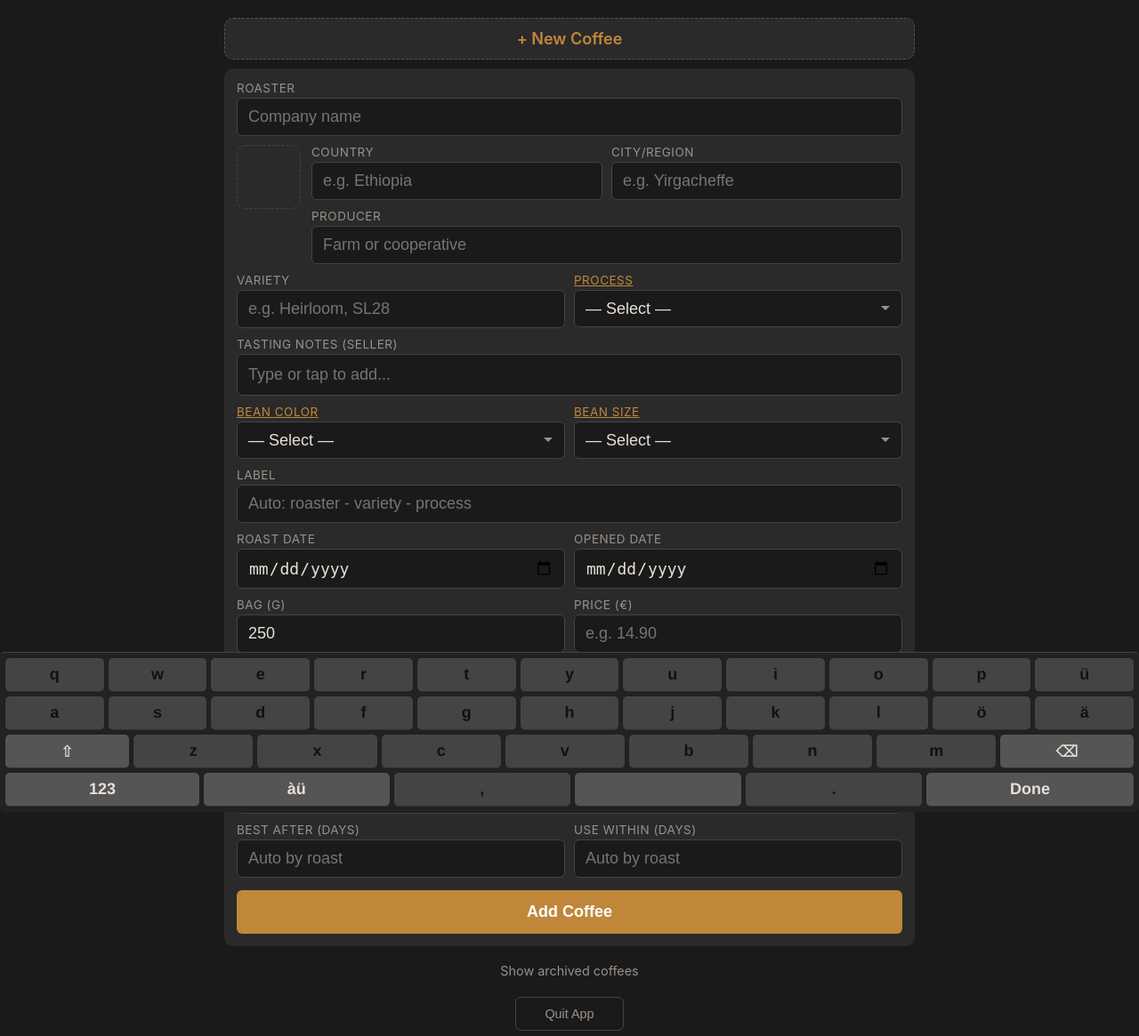
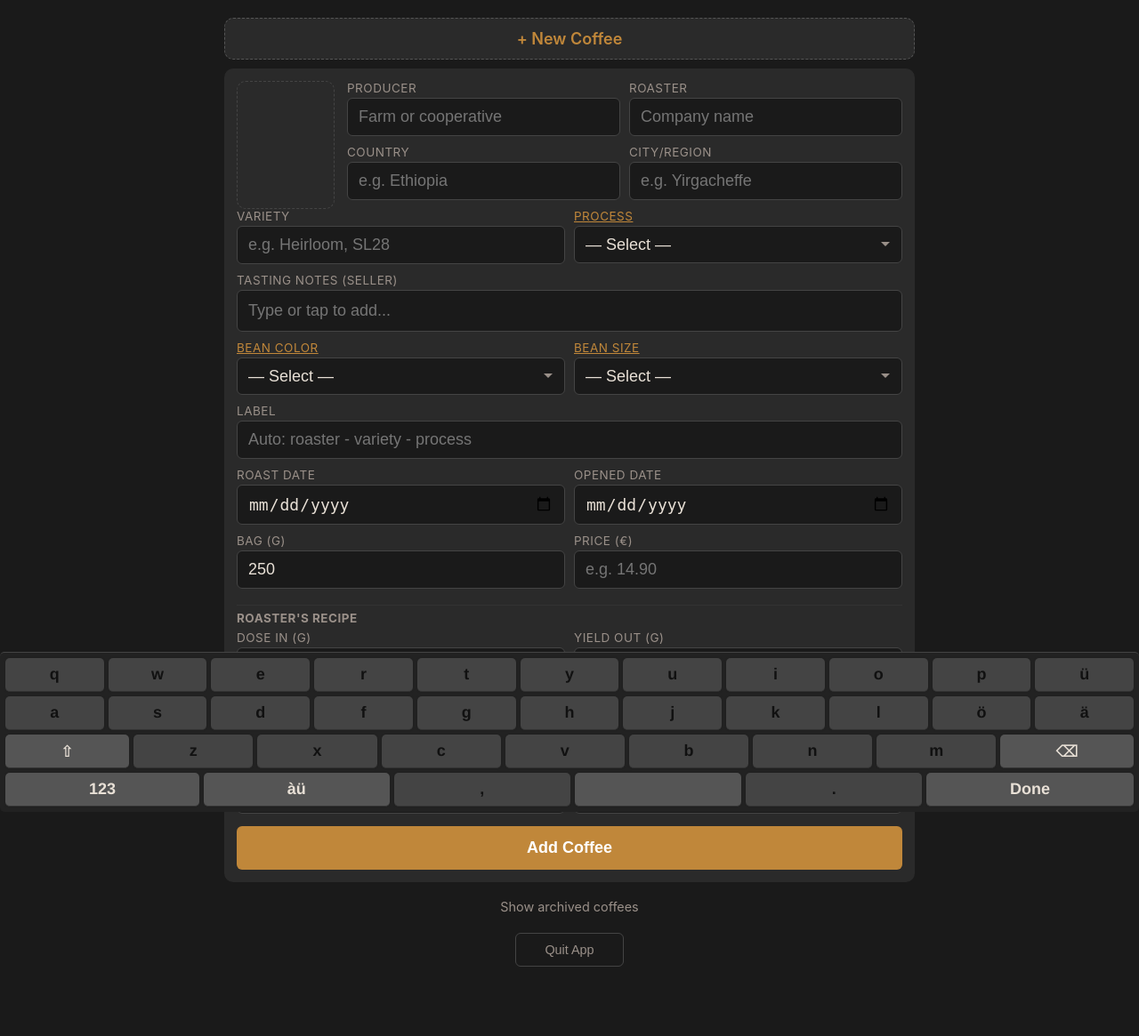
Before and after one commit to Inesteem/OptimizeYourCoffee, a Flask app: page / in a window 1280 px wide, after a click on "+ New Coffee". Shown: the part 67-1232 px from the top of the page at 89% size. After the commit the page ends 1154 px from the top, so only its background shows below. Run offline with Flask 3, Linux system fonts and the light colour scheme; data that the repository does not hold is empty.

Commit message:
Enlarge origin map preview to 110px square, 2x2 field grid, fix bean size popup
Origin map preview enlarged to 110x110px (aspect-ratio: 1) with the
fields arranged in a 2x2 grid beside it:
  Producer | Roaster
  Country  | City/Region

Roaster field moved from standalone into the origin group.
Bean size popup left-aligned (was centered, clipping text on right).

Co-Authored-By: Claude Opus 4.6 (1M context) <noreply@anthropic.com>

```diff
--- a/coffee-app/static/coffeeinfo.js
+++ b/coffee-app/static/coffeeinfo.js
@@ -124,7 +124,7 @@
         var overlay = document.createElement('div');
         overlay.className = 'roast-guide-overlay';
         overlay.innerHTML =
-            '<div class="roast-guide-panel" style="max-width:420px">' +
+            '<div class="roast-guide-panel bean-size-panel">' +
                 '<div class="info-popup-title">Bean Size Guide</div>' +
                 '<table class="bean-size-table">' +
                     '<tr><th>Size</th><th>Screen</th><th>Diameter</th><th>Typical</th></tr>' +
--- a/coffee-app/static/style.css
+++ b/coffee-app/static/style.css
@@ -1173,17 +1173,17 @@ header h1 {
 /* Origin map preview in add-coffee form */
 .origin-group {
     display: flex;
-    gap: 12px;
-    align-items: flex-start;
+    gap: 14px;
+    align-items: stretch;
 }
 
 .origin-map-preview {
-    width: 72px;
+    width: 110px;
     flex-shrink: 0;
     display: flex;
     align-items: center;
     justify-content: center;
-    min-height: 72px;
+    aspect-ratio: 1;
 }
 
 .origin-map-preview:empty {
@@ -1193,8 +1193,9 @@ header h1 {
 }
 
 .origin-map-preview img {
-    width: 72px;
-    height: auto;
+    width: 100%;
+    height: 100%;
+    object-fit: contain;
     opacity: 0.9;
 }
 
@@ -1223,6 +1224,11 @@ header h1 {
     padding: 5px 8px;
     color: var(--text);
     border-bottom: 1px solid #333;
+}
+
+.bean-size-panel {
+    text-align: left;
+    max-width: 460px;
 }
 
 .bean-size-hint {
--- a/coffee-app/templates/step1_coffee.html
+++ b/coffee-app/templates/step1_coffee.html
@@ -26,14 +26,19 @@
         <details class="new-coffee" id="newCoffeeForm">
             <summary class="btn-new">+ New Coffee</summary>
             <form action="/coffee/add" method="POST" class="sample-form">
-                <div class="field">
-                    <label for="roaster">Roaster</label>
-                    <input type="text" id="roaster" name="roaster" placeholder="Company name" autocomplete="off">
-                </div>
-
                 <div class="origin-group">
                     <div class="origin-map-preview" id="originMapPreview"></div>
                     <div class="origin-fields">
+                        <div class="row">
+                            <div class="field">
+                                <label for="origin_producer">Producer</label>
+                                <input type="text" id="origin_producer" name="origin_producer" placeholder="Farm or cooperative" autocomplete="off">
+                            </div>
+                            <div class="field">
+                                <label for="roaster">Roaster</label>
+                                <input type="text" id="roaster" name="roaster" placeholder="Company name" autocomplete="off">
+                            </div>
+                        </div>
                         <div class="row">
                             <div class="field">
                                 <label for="origin_country">Country</label>
@@ -43,10 +48,6 @@
                                 <label for="origin_city">City/Region</label>
                                 <input type="text" id="origin_city" name="origin_city" placeholder="e.g. Yirgacheffe" autocomplete="off">
                             </div>
-                        </div>
-                        <div class="field">
-                            <label for="origin_producer">Producer</label>
-                            <input type="text" id="origin_producer" name="origin_producer" placeholder="Farm or cooperative" autocomplete="off">
                         </div>
                     </div>
                 </div>
```
Also changed, not shown: coffee-app/templates/edit_coffee.html (+10 -9 lines).
